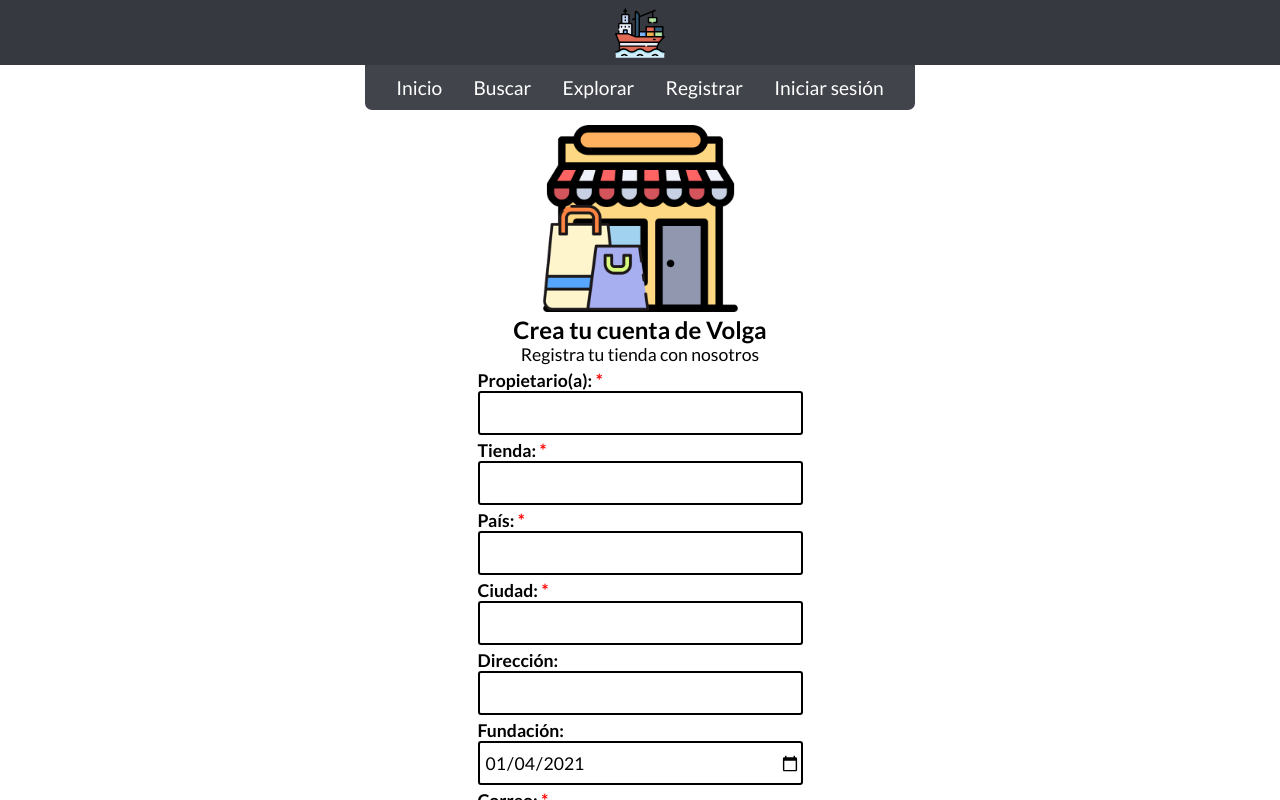
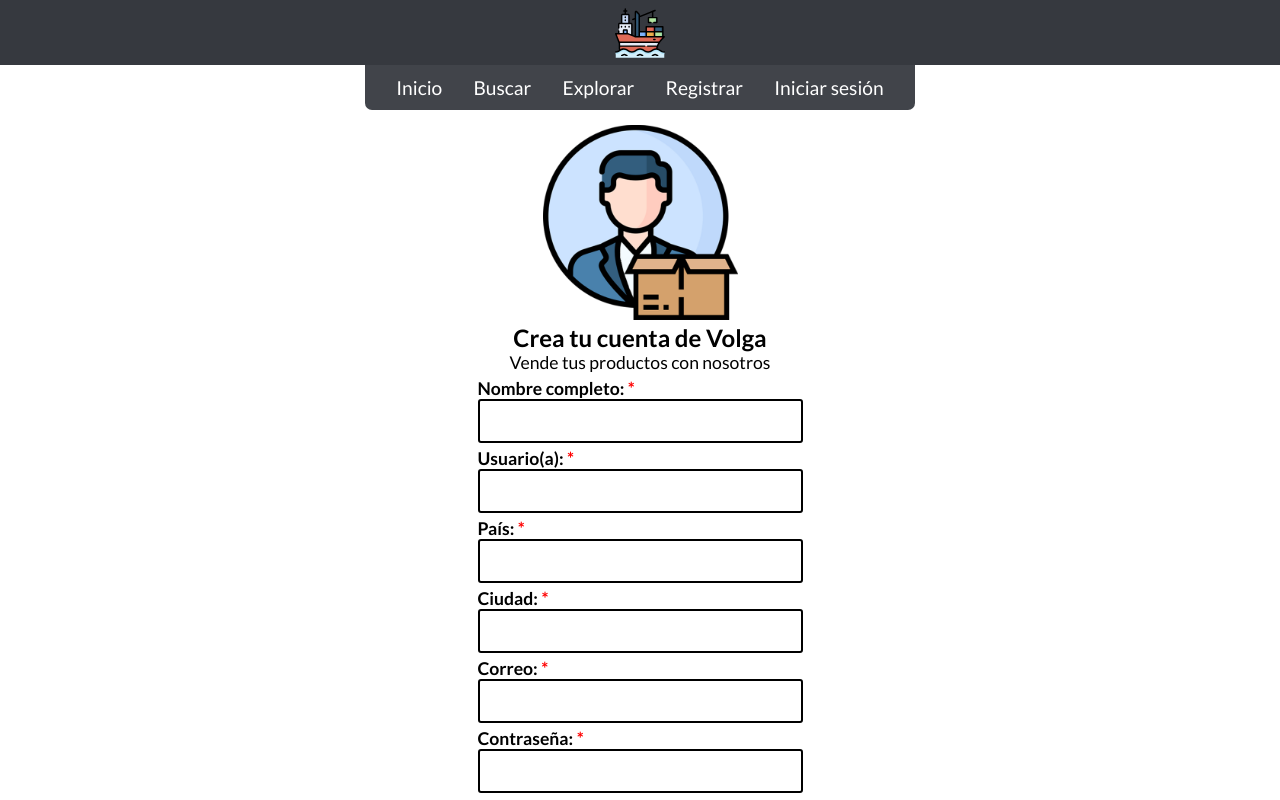
Before and after one commit to gianllopez/Volga, a React (Create React App) app: page /logup in a window 1280 px wide. Shown: the top 800 px of the page. Built offline with nearby package versions, Linux system fonts and the light colour scheme.

Commit message:
Logup: cambiado al nuevo modo y aplicadas las expresiones regulares. Hay que volver a formatear en el backend.

```diff
--- a/src/index.js
+++ b/src/index.js
@@ -1,7 +1,7 @@
 import React from 'react';
 import ReactDOM from 'react-dom';
 import { BrowserRouter, Route, Switch } from 'react-router-dom';
-import { Logup, ContactNets, ShopTags, ShopLogo,
+import { Logup, ContactNets, ShopLogo, //ShopTags,
          Login, ShopProfile, ProductPage, Home,
          PostProduct, NewOpinion, ShopOpinions,
          ShopContact } from './pages/';
@@ -12,7 +12,7 @@
    <BrowserRouter>
       <Switch>
          <Route exact path='/:shop/contact-networks' component={ContactNets}/>
-         <Route exact path='/:shop/tags' component={ShopTags}/>
+         {/* <Route exact path='/:shop/tags' component={ShopTags}/> */}
          <Route exact path='/:shop/logo' component={ShopLogo}/>
          <SomeRoutesLayout>
             <Route exact path='/' component={Home}/>
--- a/src/pages/Logup.js
+++ b/src/pages/Logup.js
@@ -13,9 +13,9 @@
 
    state = {
       data: {
-         owner: '', shop: '', country: '',
-         city: '', address: '', foundation: '',
-         email: '', password: '', confirmpwd: ''
+         owner: '', country: '', city: '',
+         address: '', email: '', password: '',
+         confirmpwd: ''
       },
       errors: {},
       loading: false
@@ -23,14 +23,12 @@
 
    changeHandler = ({target}) => {
       let {name, value} = target;
-      if (name === 'shop') {
-         target.value = value
-            .replace(/\s/g, '')
-            .replace(/[^\w\s]+/, '');
+      const regsexs = {
+         name: /(?!.*\s{2})^[a-zA-ZÀ-úñÑ\s]+$/,
+         username: /^[a-z0-9]*$/
       };
-      if (name === 'owner') {
-         const regex = new RegExp(/^[ a-zA-ZÀ-ÿ\u00f1\u00d1]*$/g)
-         if (!regex.test(value)) {
+      if (name === 'username' || name === 'name') {
+         if (!regsexs[name].test(value)) {
             target.value = value.substring(0, (value.length - 1));
          };
       };
@@ -58,7 +56,7 @@
          }).catch(errors => this.setState({ errors }));
    };
 
-   shopNameConditionsModal = event => {
+   UsernameConditionsModal = event => {
       const conditions = [
          'Solo letras y números.',
          'Solo letras minúsculas.',
@@ -73,8 +71,8 @@
          let jsxcontent = (
             <div>
                <span>
-                  Para registrar tu tienda aquí, debes tener en cuenta algunas condiciones
-                  a la hora de nombrarla:
+                  Para registrarte aquí, debes tener en cuenta algunas condiciones
+                  a la hora de escoger un nombre de usuario:
                </span>
                <ul>
                   {conditions.map((condition, i) =>
@@ -84,9 +82,9 @@
             </div>
          );
          swal({
-            title: 'Condiciones para el nombre de la tienda:',
+            title: 'Condiciones para el nombre de usuario:',
             content: jsxcontent,
-            className: 'shopname-conditions'
+            className: 'username-conditions'
          });
       };
    };
@@ -101,20 +99,20 @@
             <div id="logup-header">
                <img src={loguphero} alt="logup-hero"/>
                <h1>Crea tu cuenta de Volga</h1>
-               <p>Registra tu tienda con nosotros</p>
+               <p>Vende tus productos con nosotros</p>
             </div>
             <div id="logup-entries">
                <logupContext.Provider value={contextContent}>
                   <LogupInput
-                     label="Propietario(a)"
-                     name="owner"
+                     label="Nombre completo"
+                     name="name"
                      maxLength="45"
                   />
                   <LogupInput
-                     label="Tienda"
-                     name="shop"
-                     maxLength="35"
-                     onKeyDown={this.shopNameConditionsModal}
+                     label="Usuario(a)"
+                     name="username"
+                     maxLength="45"
+                     onKeyDown={this.UsernameConditionsModal}
                   />
                   <LogupInput
                      label="País"
@@ -125,18 +123,6 @@
                      label="Ciudad"
                      name="city"
                      maxLength="50"
-                  />
-                  <LogupInput
-                     label="Dirección"
-                     name="address"
-                     allowblank="true"
-                     maxLength="45"
-                  />
-                  <LogupInput
-                     label="Fundación"
-                     name="foundation"
-                     type="date"
-                     allowblank="true"
                   />
                   <LogupInput
                      label="Correo"
--- a/src/pages/components/Logup/LogupInput.js
+++ b/src/pages/components/Logup/LogupInput.js
@@ -8,7 +8,7 @@
 
    render = () => (
       <Input
-         changeHandler={this.context.changeHandler}
+         onChange={this.context.changeHandler}
          errors={this.context.errors}
          {...this.props}
       />
--- a/src/pages/index.js
+++ b/src/pages/index.js
@@ -3,7 +3,7 @@
 export { default as Home } from './Home';
 export { default as Logup } from './Logup';
 export { default as ContactNets } from './ContactNets';
-export { default as ShopTags } from './ShopTags';
+// export { default as ShopTags } from './ShopTags';
 export { default as ShopLogo } from './ShopLogo';
 export { default as Login } from './Login';
 export { default as ShopProfile} from './ShopProfile';
--- a/src/pages/styles/Home.css
+++ b/src/pages/styles/Home.css
@@ -6,7 +6,7 @@
 }
 
 @media screen and (min-width:768px) {
-   #feed {
+   #feed-products {
       padding-top: 120px;
    }
 }
--- a/src/pages/styles/Logup.css
+++ b/src/pages/styles/Logup.css
@@ -44,24 +44,24 @@
    }
 }
 
-.input-wrapper.shop input[name="shop"] {
-   text-transform: lowercase;
+.input-wrapper.name input[name="name"] {
+   text-transform: capitalize;
 }
 
-.shopname-conditions .swal-title {
+.username-conditions .swal-title {
    display: none;
 }
 
-.shopname-conditions .swal-content {
+.username-conditions .swal-content {
    text-align: left;
    margin-top: 50px;
 }
 
-.shopname-conditions .swal-content span {
+.username-conditions .swal-content span {
    font-weight: bold;
    font-size: 5vw;
 }
-.shopname-conditions .swal-content ul {
+.username-conditions .swal-content ul {
    margin-top: 10px;
    list-style-position: inside;
    border-left: 2px solid black;
@@ -70,8 +70,8 @@
 }
 
 @media (min-width:450px) {
-   .shopname-conditions .swal-content span,
-   .shopname-conditions .swal-content ul {
+   .username-conditions .swal-content span,
+   .username-conditions .swal-content ul {
       font-size: 1.4em;
    }
 }
```
Also changed, not shown: src/assets/Logup/logup-hero.svg.
